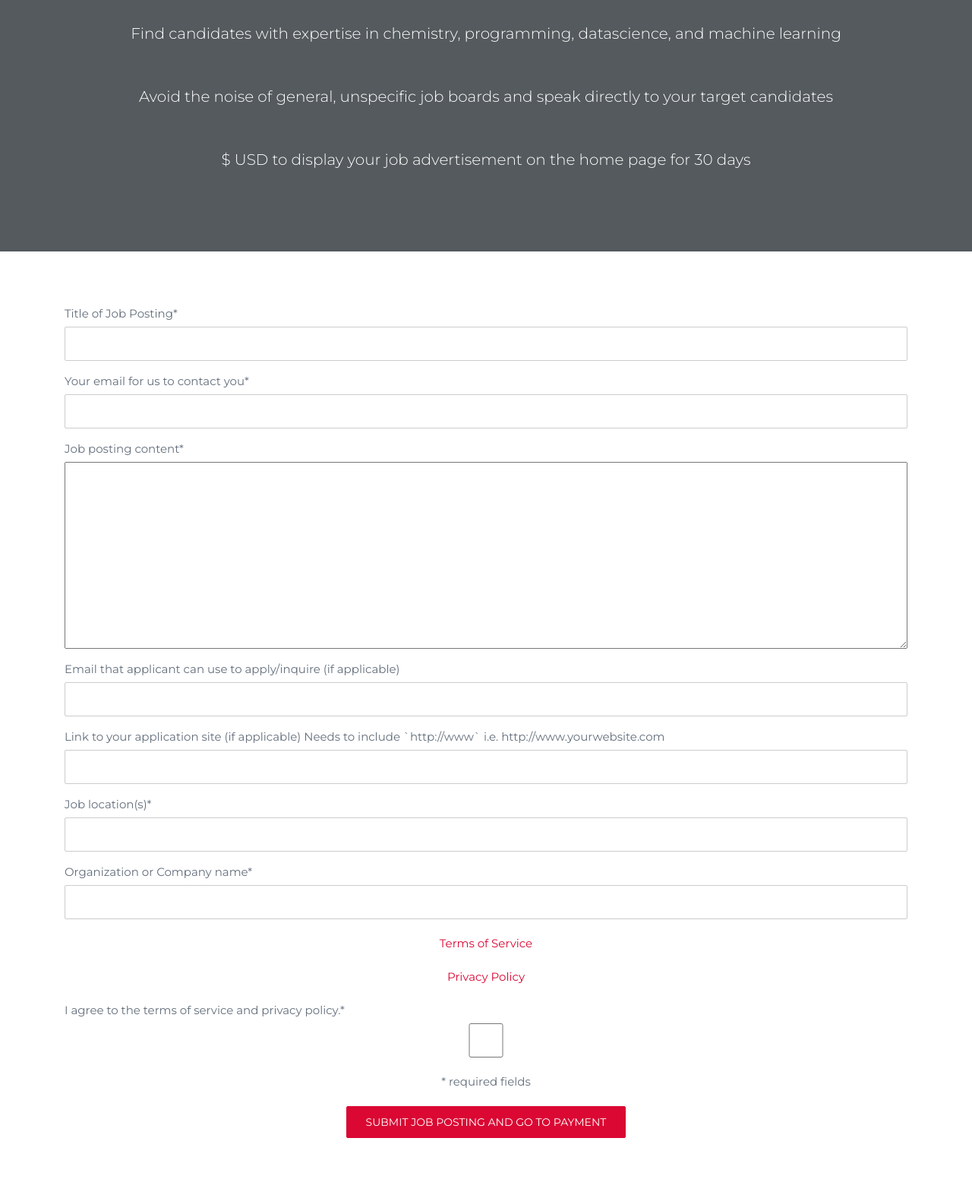
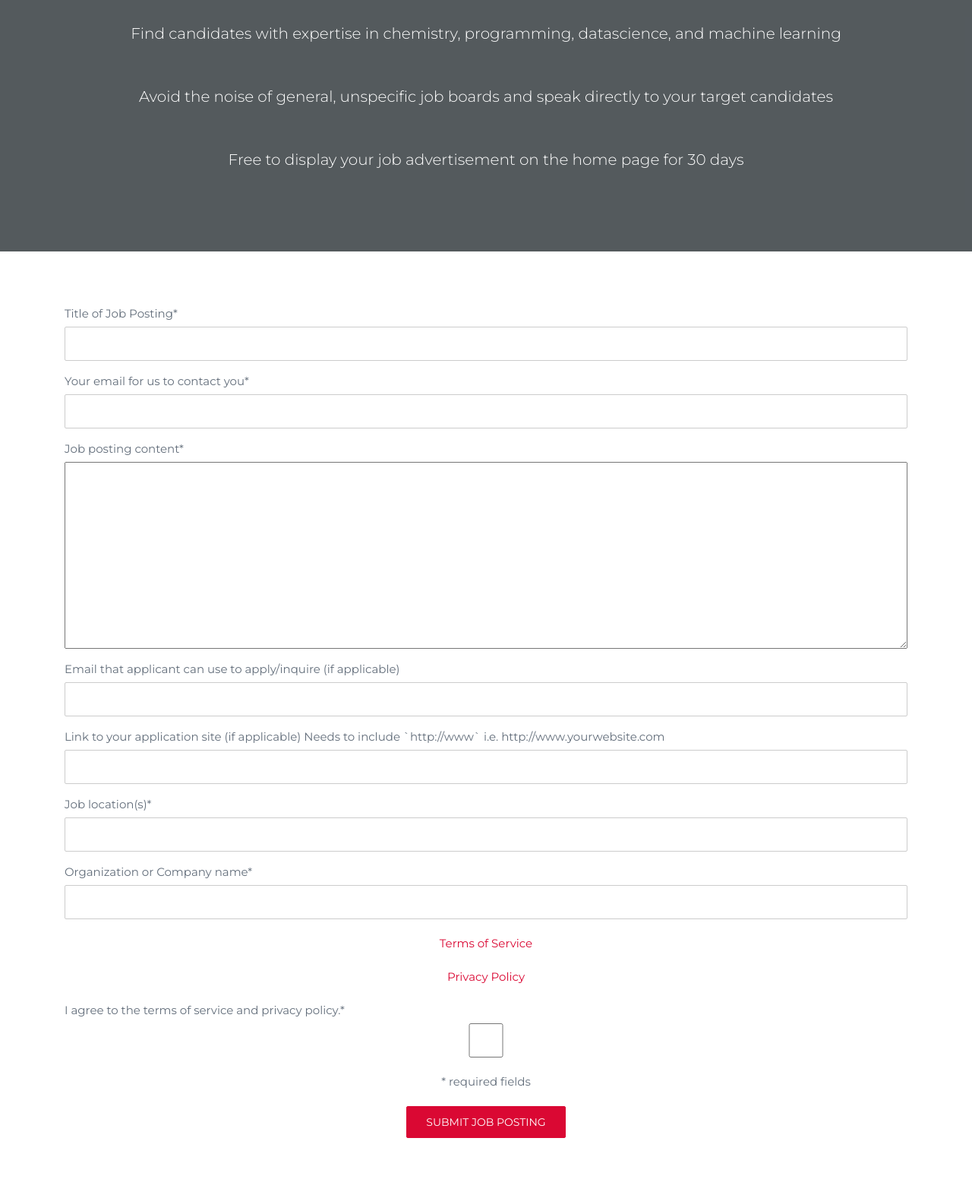
Before and after one commit to bodowd/chirole, a Flask app: template app/templates/post_job.html in a window 1280 px wide. Shown: the part 232-1805 px from the top of the page at 76% size. Run offline with Flask 2, Linux system fonts and the light colour scheme; the template is opened without the code that fills it: values that come from a table or form of the project are taken from there, others are empty; parts of the project's set-up code (start-up, migrations or seed data) failed here and were passed over; some libraries are stand-ins or nearby versions.

Commit message:
made free

```diff
--- a/app/posts/forms.py
+++ b/app/posts/forms.py
@@ -20,7 +20,7 @@
                                     validators=[DataRequired(), Length(max=120)])
     accept = BooleanField('I agree to the terms of service and privacy policy.*',
           validators=[DataRequired()])
-    submit = SubmitField('Submit job posting and go to payment')
+    submit = SubmitField('Submit job posting')
 
 class DeleteJobForm(FlaskForm):
     accept = BooleanField('Delete the post?', validators=[DataRequired()])
--- a/app/posts/routes.py
+++ b/app/posts/routes.py
@@ -40,12 +40,12 @@
                            date_posted=date_posted,
                            link_to_application_site=link_to_application_site,
                            org_name=org_name,
-                           paid=False)
+                           paid=True)
 
         db.session.add(post_to_db)
         db.session.commit()
         # flash('Thank you, your job posting has been submitted!', 'success')
-        return redirect(url_for('posts.pay', post_id=post_to_db.id))
+        return redirect(url_for('main.home', post_id=post_to_db.id))
     return render_template('post_job.html', title='Post a job', form=form,
                           charge_amount_usd=Config.CHARGE_AMOUNT_USD)
 
--- a/app/templates/post_job.html
+++ b/app/templates/post_job.html
@@ -9,7 +9,7 @@
                 </br>
                 <p>Avoid the noise of general, unspecific job boards and speak directly to your target candidates</p>
                 </br>
-                <p>${{ charge_amount_usd }} USD to display your job advertisement on the home page for 30 days</p>
+                <p>Free to display your job advertisement on the home page for 30 days</p>
             </div>
 		</div>
     </section>
```
